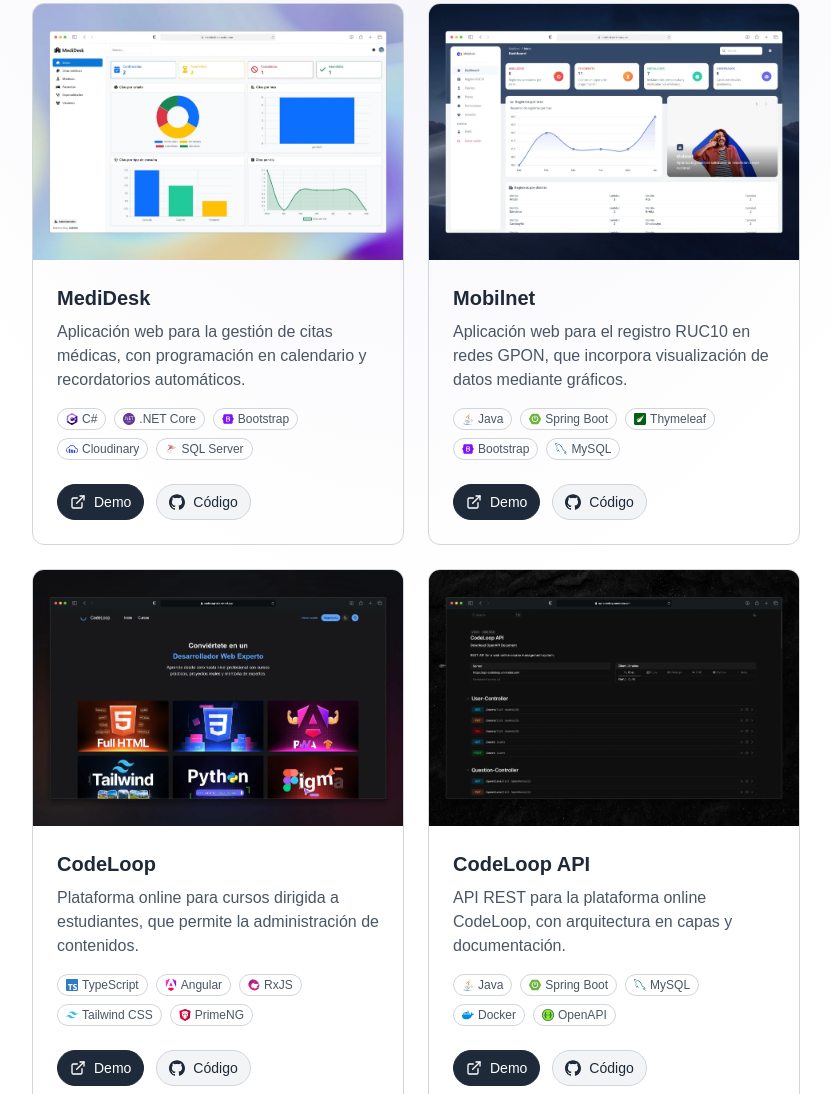
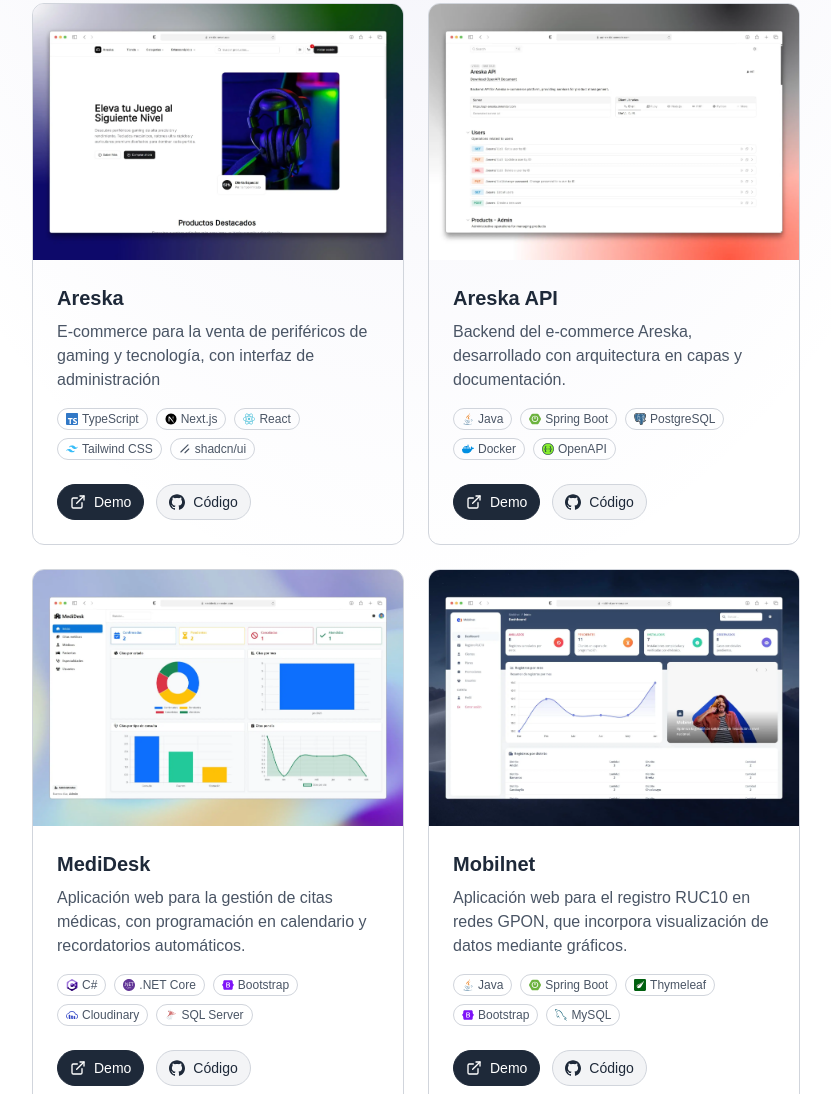
Before and after one commit to jaycodev/my-portfolio, an Astro site: page / in a window 1280 px wide. Shown: the part 1706-2800 px from the top of the page, without its empty margins (224-1055 px from the left). Built offline with nearby package versions, Linux system fonts and the light colour scheme; Astro itself is replaced by a stand-in of ours.

Commit message:
feat(projects): update projects section

```diff
--- a/src/components/sections/Projects.astro
+++ b/src/components/sections/Projects.astro
@@ -1,5 +1,4 @@
 ---
-import AngularIcon from '@/components/icons/AngularIcon.astro'
 import BootstrapIcon from '@/components/icons/BootstrapIcon.astro'
 import CloudinaryIcon from '@/components/icons/CloudinaryIcon.astro'
 import CSharpIcon from '@/components/icons/CSharpIcon.astro'
@@ -11,9 +10,7 @@
 import MySQLIcon from '@/components/icons/MySQLIcon.astro'
 import NextJsIcon from '@/components/icons/NextJsIcon.astro'
 import PostgreSQLIcon from '@/components/icons/PostgreSQLIcon.astro'
-import PrimeNGIcon from '@/components/icons/PrimeNGIcon.astro'
 import ReactIcon from '@/components/icons/ReactIcon.astro'
-import RxjsIcon from '@/components/icons/RxjsIcon.astro'
 import ShadcnIcon from '@/components/icons/ShadcnIcon.astro'
 import SpringBootIcon from '@/components/icons/SpringBootIcon.astro'
 import SQLServerIcon from '@/components/icons/SQLServerIcon.astro'
@@ -56,6 +53,36 @@
     githubUrl: 'https://github.com/jaycodev/bookstudio-api',
   },
   {
+    title: 'Areska',
+    description:
+      'E-commerce para la venta de periféricos de gaming y tecnología, con interfaz de administración',
+    image: '/images/projects/areska.webp',
+    technologies: [
+      { label: 'TypeScript', icon: TypeScriptIcon },
+      { label: 'Next.js', icon: NextJsIcon },
+      { label: 'React', icon: ReactIcon },
+      { label: 'Tailwind CSS', icon: TailwindIcon },
+      { label: 'shadcn/ui', icon: ShadcnIcon },
+    ],
+    liveUrl: 'https://areska.vercel.app',
+    githubUrl: 'https://github.com/jaycodev/areska',
+  },
+  {
+    title: 'Areska API',
+    description:
+      'Backend del e-commerce Areska, desarrollado con arquitectura en capas y documentación.',
+    image: '/images/projects/areska-api.webp',
+    technologies: [
+      { label: 'Java', icon: JavaIcon },
+      { label: 'Spring Boot', icon: SpringBootIcon },
+      { label: 'PostgreSQL', icon: PostgreSQLIcon },
+      { label: 'Docker', icon: DockerIcon },
+      { label: 'OpenAPI', icon: SwaggerIcon },
+    ],
+    liveUrl: 'https://api-areska.onrender.com',
+    githubUrl: 'https://github.com/jaycodev/areska-api',
+  },
+  {
     title: 'MediDesk',
     description:
       'Aplicación web para la gestión de citas médicas, con programación en calendario y recordatorios automáticos.',
@@ -84,36 +111,6 @@
     ],
     liveUrl: 'https://mobilnet.onrender.com',
     githubUrl: 'https://github.com/jaycodev/mobilnet',
-  },
-  {
-    title: 'CodeLoop',
-    description:
-      'Plataforma online para cursos dirigida a estudiantes, que permite la administración de contenidos.',
-    image: '/images/projects/codeloop.webp',
-    technologies: [
-      { label: 'TypeScript', icon: TypeScriptIcon },
-      { label: 'Angular', icon: AngularIcon },
-      { label: 'RxJS', icon: RxjsIcon },
-      { label: 'Tailwind CSS', icon: TailwindIcon },
-      { label: 'PrimeNG', icon: PrimeNGIcon },
-    ],
-    liveUrl: 'https://codeloop-site.vercel.app',
-    githubUrl: 'https://github.com/jaycodev/codeloop',
-  },
-  {
-    title: 'CodeLoop API',
-    description:
-      'API REST para la plataforma online CodeLoop, con arquitectura en capas y documentación.',
-    image: '/images/projects/codeloop-api.webp',
-    technologies: [
-      { label: 'Java', icon: JavaIcon },
-      { label: 'Spring Boot', icon: SpringBootIcon },
-      { label: 'MySQL', icon: MySQLIcon },
-      { label: 'Docker', icon: DockerIcon },
-      { label: 'OpenAPI', icon: SwaggerIcon },
-    ],
-    liveUrl: 'https://api-codeloop.onrender.com',
-    githubUrl: 'https://github.com/jaycodev/codeloop-api',
   },
 ]
 ---
```
Also changed, not shown: public/images/projects/areska-api.webp (added), public/images/projects/areska.webp (added), public/images/projects/codeloop-api.webp (deleted), public/images/projects/codeloop.webp (deleted).
